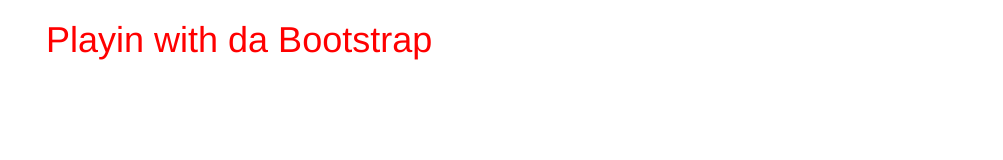
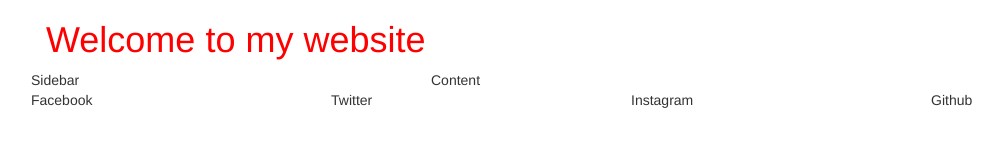
Before and after one commit to ashleyirwin3/playinwithbootstrap, a plain HTML site: page index.html in a window 1280 px wide. Shown: the whole page, without its empty margins (24-1027 px from the left). Drawn offline with nearby package versions, Linux system fonts and the light colour scheme.

Commit message:
added bootstrap columns

```diff
--- a/index.html
+++ b/index.html
@@ -7,8 +7,22 @@
 	</head>
 	<body>
 		<div class="container">
-		<h1>Playin with da Bootstrap</h1>
+			<div class="row">
+				<div class="col-md-12">
+				<h1>Welcome to my website</h1>
+			</div>
+			<div class="row">
+				<div class="col-md-4">Sidebar</div>
+				<div class="col-md-8">Content</div>
+			</div>
+			<footer class="row">
+				<div class="col-md-3">Facebook</div>
+				<div class="col-md-3">Twitter</div>
+				<div class="col-md-3">Instagram</div>
+				<div class="col-md-3">Github</div>
+			</footer>
 		</div>
+
 		<script src="https://maxcdn.bootstrapcdn.com/bootstrap/3.3.7/js/bootstrap.min.js"></script>
 	</body>
 </html>
```
Also changed, not shown: main.css (line endings or trailing spaces).
